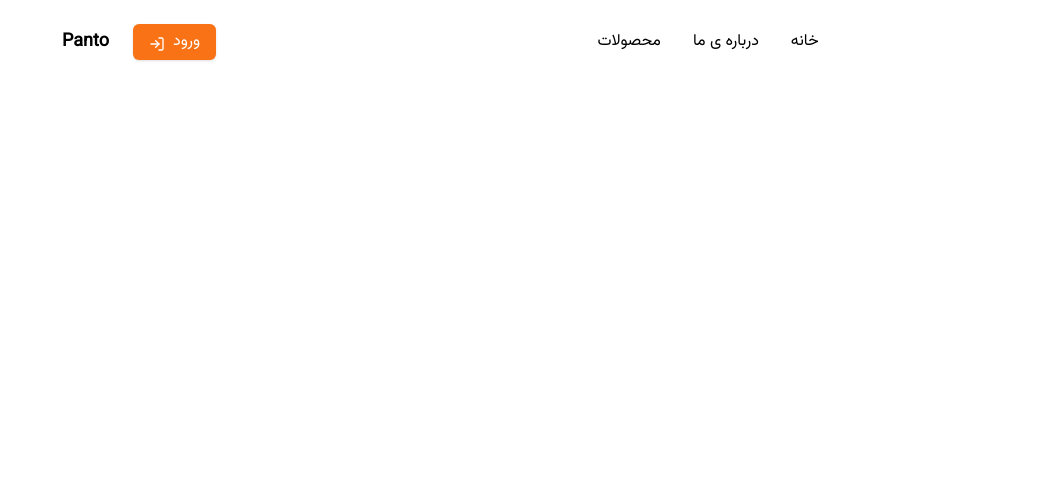
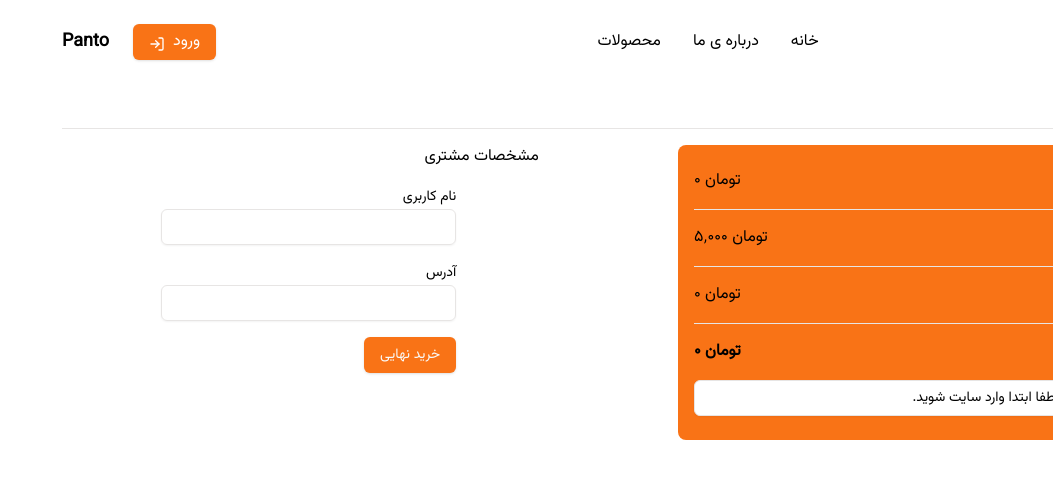
Before and after one commit to sabafarzanegan/React-store-app, a React (Vite) app in the folder storeapp/: page /checkout in a window 1280 px wide. Shown: the top 478 px of the page, without its empty margins (227-1280 px from the left). Built offline with nearby package versions, Linux system fonts and the light colour scheme.

Commit message:
add checkout page

```diff
--- a/storeapp/src/App.tsx
+++ b/storeapp/src/App.tsx
@@ -18,6 +18,7 @@ import { Loader as ProductLoader } from "./pages/Products";
 import { Loader as Singleproduct } from "./pages/SingleProduct";
 import { action as registerUser } from "./pages/Register";
 import { action as Loginuser } from "./pages/Login";
+import { action as checkoutAction } from "./pages/Checkout";
 import { store } from "./Store";
 
 function App() {
@@ -42,7 +43,11 @@ function App() {
         { path: "about", element: <About /> },
         { path: "landing", element: <Landing /> },
         { path: "Error", element: <Error /> },
-        { path: "checkout", element: <Checkout /> },
+        {
+          path: "checkout",
+          element: <Checkout />,
+          action: checkoutAction(store),
+        },
         { path: "orders", element: <Orders /> },
       ],
     },
--- /dev/null
+++ b/storeapp/src/components/main/CardPrice.tsx
@@ -0,0 +1,50 @@
+import { formatAsDollar } from "@/lib/formatAsDollor";
+import { useSelector } from "react-redux";
+import { Separator } from "../ui/separator";
+import { RootState } from "@/Store";
+import { Button } from "../ui/button";
+import { Link } from "react-router-dom";
+
+function CardPrice() {
+  const cart = useSelector((state: RootState) => state.cartStore);
+  const user = useSelector((state: RootState) => state.userState);
+
+  return (
+    <div className="space-y-4 w-[50%] bg-primary flex flex-col px-4 py-6 rounded-lg ">
+      <div className="flex items-center justify-between flex-wrap gap-y-2">
+        <p>قیمت محصولات</p>
+        <p>{formatAsDollar(cart.cartTotal)}</p>
+      </div>
+      <Separator />
+      <div className="flex items-center justify-between  flex-wrap gap-y-2 ">
+        <p>هزینه ارسال</p>
+        <p>{formatAsDollar(cart.shipping)}</p>
+      </div>
+      <Separator />
+      <div className="flex items-center justify-between   flex-wrap gap-y-2">
+        <p>مالیات</p>
+        <p>{formatAsDollar(cart.tax.toFixed(0))}</p>
+      </div>
+      <Separator />
+      <div className="flex items-center justify-between  flex-wrap gap-y-2">
+        <p className="font-semibold">هزینه کل</p>
+        <p className="font-semibold">{formatAsDollar(cart.orderTotal)}</p>
+      </div>
+      {!user?.user?.username ? (
+        <Button variant="outline">
+          <Link to="/login" className="dark:text-white">
+            لطفا ابتدا وارد سایت شوید.
+          </Link>
+        </Button>
+      ) : (
+        <Button variant="outline">
+          <Link className="dark:text-white" to="/checkout">
+            ادامه
+          </Link>
+        </Button>
+      )}
+    </div>
+  );
+}
+
+export default CardPrice;
--- a/storeapp/src/components/main/Cardproducts.tsx
+++ b/storeapp/src/components/main/Cardproducts.tsx
@@ -3,14 +3,14 @@ import { Product } from "@/lib/Types";
 import { Link } from "react-router-dom";
 import { Button } from "../ui/button";
 import { Badge } from "../ui/badge";
-import { formatAsDollor } from "@/lib/formatAsDollor";
+import { formatAsDollar } from "@/lib/formatAsDollor";
 type PropsProduct = {
   item: Product;
   layout?: "grid" | "list";
 };
 
 function Cardproducts({ item, layout }: PropsProduct) {
-  const price = formatAsDollor(item.attributes.price);
+  const price = formatAsDollar(item.attributes.price);
   return (
     <Link to={`/products/${item.id}`}>
       <div
--- a/storeapp/src/components/main/Navbar.tsx
+++ b/storeapp/src/components/main/Navbar.tsx
@@ -8,6 +8,7 @@ import DropdownNavbar from "./DropdownNavbar";
 import { NavLinks } from "@/lib/Types";
 import { useDispatch, useSelector } from "react-redux";
 import { logoutUser } from "@/features/user/userSlice";
+import { RootState } from "@/Store";
 const Navlinks: NavLinks[] = [
   {
     name: "خانه",
@@ -25,11 +26,11 @@ const Navlinks: NavLinks[] = [
 
 function Navbar() {
   const location = useLocation();
-  const cart = useSelector((state) => state.cartStore);
-  const user = useSelector((state) => state.userState);
+  const cart = useSelector((state: RootState) => state.cartStore);
+  const user = useSelector((state: RootState) => state.userState);
   const dispath = useDispatch();
   const restrictNav = user?.user?.username && [
-    { name: "بررسی", path: ".checkout" },
+    { name: "بررسی", path: "/checkout" },
     {
       name: "سفارشات",
       path: "/orders",
--- a/storeapp/src/features/cart/cartSlice.ts
+++ b/storeapp/src/features/cart/cartSlice.ts
@@ -20,6 +20,8 @@ const cartSlice = createSlice({
   reducers: {
     addItem: (state, action: PayloadAction<cartItem>) => {
       const newItem = action.payload;
+      console.log("cart", newItem.amount);
+
       const existedItem = state.cartItem.find(
         (i: cartItem) => i.cartId === newItem.cartId
       );
--- a/storeapp/src/lib/Types.ts
+++ b/storeapp/src/lib/Types.ts
@@ -75,3 +75,12 @@ export type cartState = {
   shipping: number;
   orderTotal: number;
 };
+
+export type Checkout = {
+  name: string;
+  address: string;
+  chargeTotal: string;
+  orderTotal: string;
+  cartItems: cartItem[];
+  numItemsInCart: number;
+};
--- a/storeapp/src/lib/formatAsDollor.ts
+++ b/storeapp/src/lib/formatAsDollor.ts
@@ -1,8 +1,30 @@
-export function formatAsDollor(price: string | number) {
+export function formatAsDollar(price: string | number, amount?: number) {
+  const numericPrice = parseFloat(price as string);
+
+  if (isNaN(numericPrice)) {
+    console.error("Invalid price value:", price);
+    throw new Error("Invalid price value");
+  }
+
+  const totalAmount = amount ? numericPrice * amount : numericPrice;
+
   const tomanAmount = new Intl.NumberFormat("fa-IR", {
     style: "currency",
     currency: "IRR",
     minimumFractionDigits: 0,
-  }).format(Number(price) * 10);
+  }).format(totalAmount * 10);
+
   return tomanAmount.replace("ریال", "تومان");
 }
+
+export const mainformatAsDollars = (price: string | number): number => {
+  const numericPrice = typeof price === "string" ? parseFloat(price) : price;
+
+  if (isNaN(numericPrice)) {
+    console.error("Invalid price value:", price);
+    return 0;
+  }
+
+  const dollarsAmount = numericPrice / 100;
+  return dollarsAmount;
+};
--- a/storeapp/src/pages/Cart.tsx
+++ b/storeapp/src/pages/Cart.tsx
@@ -1,42 +1,28 @@
+import CardPrice from "@/components/main/CardPrice";
 import CartItemContainer from "@/components/main/CartItemContainer";
 import DeletCartBtn from "@/components/main/DeletCartBtn";
+import { Button } from "@/components/ui/button";
 
 import { Separator } from "@/components/ui/separator";
-import { formatAsDollor } from "@/lib/formatAsDollor";
+
+import { cartItem } from "@/lib/Types";
+import { RootState } from "@/Store";
 import { useSelector } from "react-redux";
+import { Link } from "react-router-dom";
 function Cart() {
-  const cart = useSelector((state) => state.cartStore);
+  const cart = useSelector((state: RootState) => state.cartStore);
 
   return (
     <section>
-      <h1 className="text-xl font-semibold">سبد خرید</h1>
+      <h1 className="text-xl font-semibold dark:text-white">سبد خرید</h1>
       <Separator className="my-4" />
       <div className="flex items-start justify-between gap-x-6 ">
-        <div className="space-y-4 w-[30%] bg-primary flex flex-col px-4 py-6 rounded-lg ">
-          <div className="flex items-center justify-between ">
-            <p>قیمت محصولات</p>
-            <p>{formatAsDollor(cart.cartTotal)}</p>
-          </div>
-          <Separator />
-          <div className="flex items-center justify-between ">
-            <p>هزینه ارسال</p>
-            <p>{formatAsDollor(cart.shipping)}</p>
-          </div>
-          <Separator />
-          <div className="flex items-center justify-between  ">
-            <p>مالیات</p>
-            <p>{formatAsDollor(cart.tax.toFixed(0))}</p>
-          </div>
-          <Separator />
-          <div className="flex items-center justify-between">
-            <p className="font-semibold">هزینه کل</p>
-            <p className="font-semibold">{formatAsDollor(cart.orderTotal)}</p>
-          </div>
-        </div>
+        <CardPrice />
+
         <div className="flex-1">
           {cart.cartItem.length == 0 && <h1>سبد خرید خالی است.</h1>}
 
-          {cart.cartItem.map((item) => (
+          {cart.cartItem.map((item: cartItem) => (
             <CartItemContainer item={item} />
           ))}
           {cart.cartItem.length > 0 && (
--- a/storeapp/src/pages/Checkout.tsx
+++ b/storeapp/src/pages/Checkout.tsx
@@ -1,5 +1,112 @@
+import CardPrice from "@/components/main/CardPrice";
+import { Button } from "@/components/ui/button";
+import { Input } from "@/components/ui/input";
+import { Label } from "@/components/ui/label";
+import { Separator } from "@/components/ui/separator";
+import { clearCart } from "@/features/cart/cartSlice";
+import { toast } from "@/hooks/use-toast";
+import { customFetch } from "@/lib/Customfetch";
+import { formatAsDollar, mainformatAsDollars } from "@/lib/formatAsDollor";
+
+import { ReduxStore, RootState } from "@/Store";
+import { useSelector } from "react-redux";
+import { ActionFunction, Form, redirect } from "react-router-dom";
+
+export const action =
+  (store: ReduxStore): ActionFunction =>
+  async ({ request }): Promise<null | Response> => {
+    const formData = await request.formData();
+    const data = Object.fromEntries(formData);
+    const name = data.username;
+    const address = data.address;
+    if (!name || !address) {
+      toast({ description: "لطفا همه ی فیلدها روتکمیل کنید" });
+      return null;
+    }
+    const user = store.getState().userState.user;
+    if (!user) {
+      toast({ description: "لطفا ابتدا واردشوید" });
+      return redirect("/login");
+    }
+    const { cartItem, orderTotal, numItemsIncart, cartTotal } =
+      store.getState().cartStore;
+
+    console.log(typeof orderTotal);
+
+    const information = {
+      name: name,
+      address: address,
+      chargeTotal: mainformatAsDollars(cartTotal),
+      cartItems: cartItem,
+      numItemsInCart: numItemsIncart,
+      orderTotal: String(orderTotal),
+    };
+
+    try {
+      const results = await customFetch.post(
+        "/orders",
+        { data: information },
+        {
+          headers: {
+            Authorization: `Bearer ${user.jwt}`,
+          },
+        }
+      );
+      console.log(results);
+
+      store.dispatch(clearCart());
+      toast({ description: "خرید ثبت شد" });
+      return redirect("/orders");
+    } catch (error) {
+      console.log(error);
+
+      toast({ description: "خرید شکست خوردلطفا دوباره تلاش کنید" });
+      return null;
+    }
+  };
+
 function Checkout() {
-  return <div>Checkout</div>;
+  const user = useSelector((state: RootState) => state.userState);
+  return (
+    <>
+      <section>
+        <div className="py-2">
+          <h2 className="dark:text-white text-lg ">سفارش خود را نهایی کنید</h2>
+        </div>
+        <Separator />
+        <div className="flex items-start justify-between py-4 flex-wrap">
+          <CardPrice />
+          <div className="w-[40%] ">
+            <h4 className="px-4 dark:text-white">مشخصات مشتری</h4>
+            <Form method="post" className="w-[60%] mx-auto space-y-4 mt-4">
+              <div>
+                <Label className="dark:text-white py-2" htmlFor="username">
+                  نام کاربری
+                </Label>
+                <Input
+                  className="dark:text-white"
+                  name="username"
+                  id="username"
+                  defaultValue={user?.user?.username}
+                />
+              </div>
+              <div>
+                <Label className="dark:text-white py-2" htmlFor="address">
+                  آدرس
+                </Label>
+                <Input
+                  className="dark:text-white"
+                  name="address"
+                  id="address"
+                />
+              </div>
+              <Button type="submit">خرید نهایی</Button>
+            </Form>
+          </div>
+        </div>
+      </section>
+    </>
+  );
 }
 
 export default Checkout;
--- a/storeapp/src/pages/SingleProduct.tsx
+++ b/storeapp/src/pages/SingleProduct.tsx
@@ -10,7 +10,7 @@ import { useDispatch, UseDispatch } from "react-redux";
 import { addItem } from "@/features/cart/cartSlice";
 import { useToast } from "@/hooks/use-toast";
 import CartButton from "@/components/ui/CartButton";
-import { formatAsDollor } from "@/lib/formatAsDollor";
+import { formatAsDollar } from "@/lib/formatAsDollor";
 
 export const Loader: LoaderFunction = async ({
   params,
@@ -25,7 +25,7 @@ function SingleProduct() {
 
   const { data } = useLoaderData() as singleproduct;
   const { image, title, company, price, description, colors } = data.attributes;
-  const mainprice = formatAsDollor(price);
+  const mainprice = formatAsDollar(price);
   const [productColor, setProductColor] = useState(colors[0]);
   const [amount, setAmount] = useState(1);
   const cartProduct: cartItem = {
```
Also changed, not shown: storeapp/src/components/main/CartItemContainer.tsx (+8 -4 lines).
